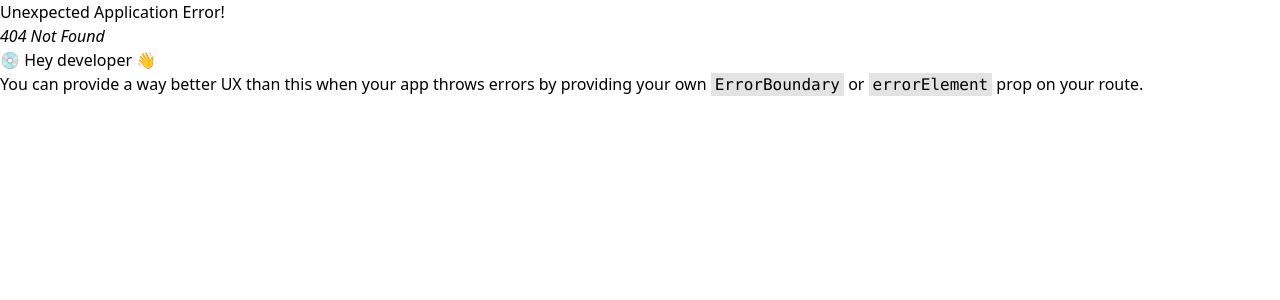
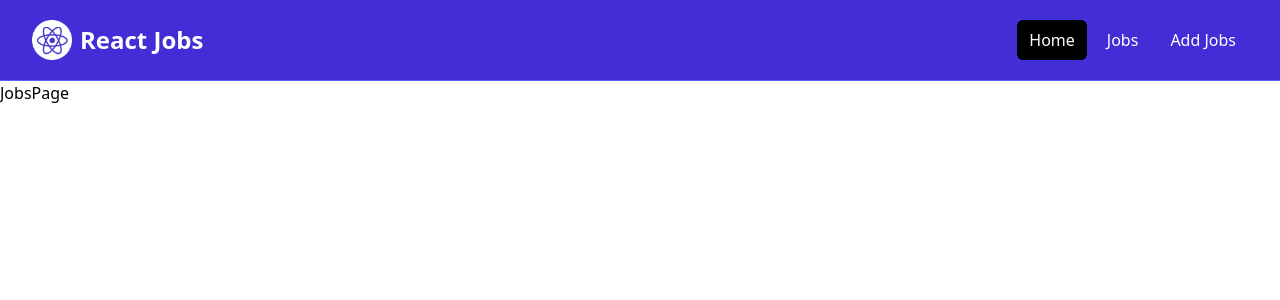
Before and after one commit to Luna-bf/React-TraversyMedia, a React (Vite) app: page /jobs in a window 1280 px wide. Before the commit this address had no page. Shown: the top 300 px of the page. Built offline with nearby package versions, Linux system fonts and the light colour scheme.

Commit message:
Changed Route path

```diff
--- a/src/App.jsx
+++ b/src/App.jsx
@@ -11,7 +11,7 @@ const router = createBrowserRouter(
         */
         <Route path='/' element={<MainLayout />} >
             <Route index element={<HomePage />} />
-            <Route index element={<JobsPage />} />
+            <Route path='/jobs' element={<JobsPage />} />
         </Route >
     )
 );
```
